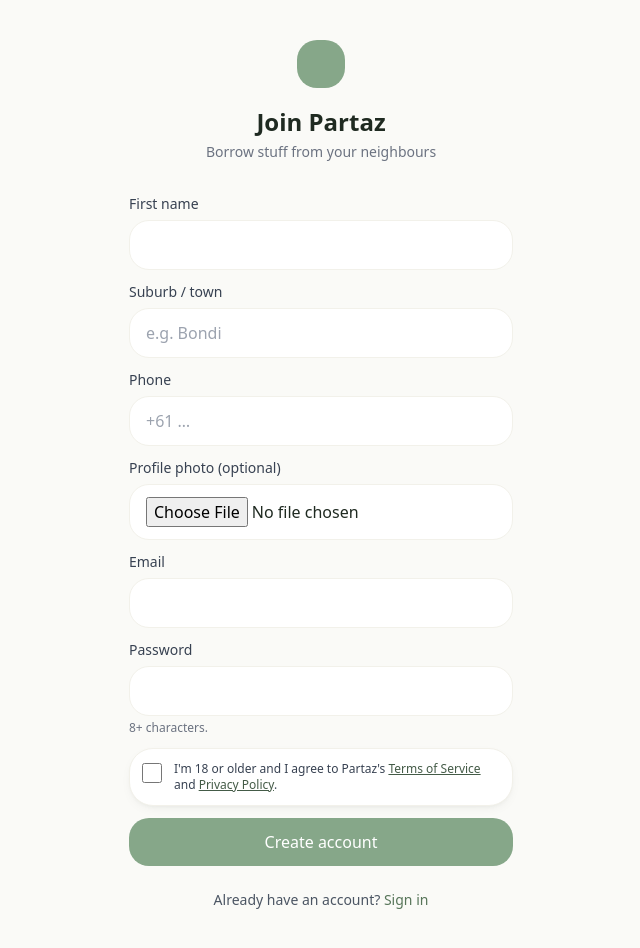
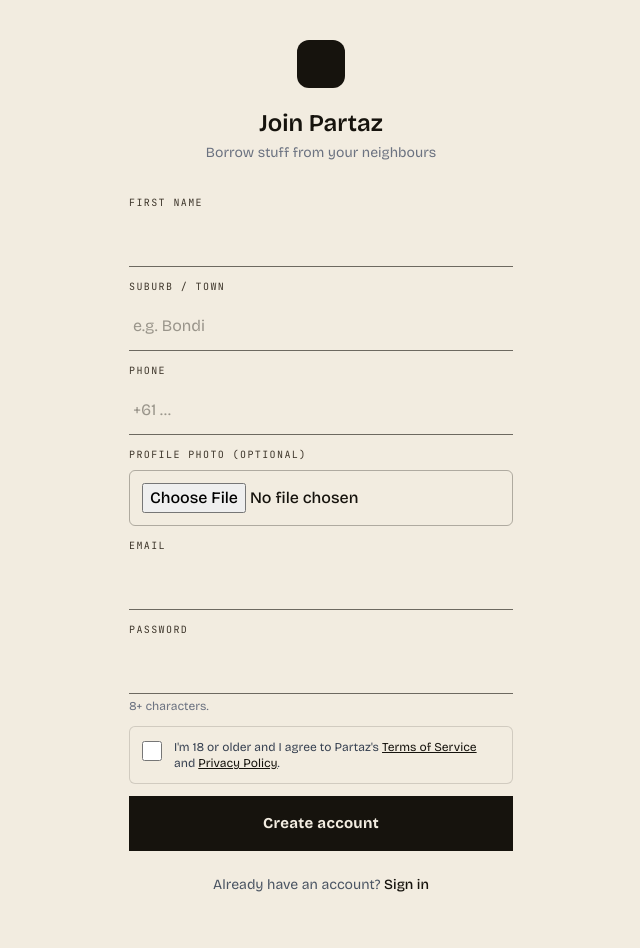
Before and after one commit to Nazimir/lendit, a Next.js app: page /signup in a window 1280 px wide. Shown: the whole page, without its empty margins (319-959 px from the left). Built offline with nearby package versions, Linux system fonts and the light colour scheme.

Commit message:
New look phase 1

```diff
--- a/src/app/globals.css
+++ b/src/app/globals.css
@@ -3,46 +3,75 @@
 @tailwind utilities;
 
 :root {
-  --bg: #FAFAF7;
-  --fg: #1F2A21;
+  --bg: #F2ECE0;
+  --fg: #16130D;
 }
 
 html, body {
   background: var(--bg);
   color: var(--fg);
   -webkit-font-smoothing: antialiased;
-  font-family: system-ui, -apple-system, "Segoe UI", Roboto, sans-serif;
+  font-family: var(--font-display), 'Bricolage Grotesque', system-ui, -apple-system, sans-serif;
 }
 
-* {
-  box-sizing: border-box;
-}
+* { box-sizing: border-box; }
 
-/* Utility — single-line ellipsis */
+/* ──────────────────────────────────────────────────────────────
+   Typography helpers
+   ────────────────────────────────────────────────────────────── */
+
+/* Subtle ellipsis */
 .line-clamp-1 { display: -webkit-box; -webkit-line-clamp: 1; -webkit-box-orient: vertical; overflow: hidden; }
 .line-clamp-2 { display: -webkit-box; -webkit-line-clamp: 2; -webkit-box-orient: vertical; overflow: hidden; }
 
-/* Inputs */
+/* ──────────────────────────────────────────────────────────────
+   Inputs — editorial underline, no box
+   ────────────────────────────────────────────────────────────── */
 .input {
-  @apply w-full rounded-2xl border border-cream-200 bg-white px-4 py-3 text-base
-         placeholder:text-gray-400 focus:border-accent-400 focus:outline-none
-         focus:ring-2 focus:ring-accent-200;
+  @apply w-full bg-transparent border-0 border-b border-ink/60
+         px-1 py-3 text-base font-medium text-ink
+         placeholder:text-ink/40 placeholder:font-normal
+         focus:outline-none focus:border-ink transition-colors;
 }
-.label { @apply block text-sm font-medium text-gray-700 mb-1.5; }
+/* Override for file inputs and select — they still need to look pickable */
+input[type="file"].input,
+select.input,
+textarea.input {
+  @apply border border-ink/30 rounded-md px-3 py-3;
+}
 
-/* Buttons */
-.btn { @apply inline-flex items-center justify-center rounded-2xl px-5 py-3 text-base font-medium transition active:scale-[0.98]; }
-.btn-primary { @apply btn bg-accent-400 text-white hover:bg-accent-500 disabled:opacity-50; }
-.btn-secondary { @apply btn bg-white border border-cream-200 text-accent-700 hover:bg-cream-100; }
-.btn-ghost { @apply btn text-accent-600 hover:bg-cream-100; }
-.btn-danger { @apply btn bg-rose-soft text-accent-900 hover:opacity-90; }
+.label {
+  @apply block font-mono text-[10px] uppercase tracking-mono text-ink-soft mb-2;
+}
 
-/* Pills */
-.pill { @apply inline-flex items-center gap-1 rounded-full px-3 py-1 text-xs font-medium; }
-.pill-accent { @apply pill bg-accent-100 text-accent-700; }
-.pill-butter { @apply pill bg-butter-soft text-accent-900; }
-.pill-rose   { @apply pill bg-rose-soft text-accent-900; }
-.pill-muted  { @apply pill bg-cream-200 text-gray-600; }
+/* ──────────────────────────────────────────────────────────────
+   Buttons — sharp, ink-bordered, editorial
+   ────────────────────────────────────────────────────────────── */
+.btn {
+  @apply inline-flex items-center justify-center
+         px-7 py-4 text-[15px] font-bold tracking-[0.02em]
+         transition active:scale-[0.98] disabled:opacity-50;
+}
+.btn-primary   { @apply btn bg-ink text-paper hover:bg-ink-soft; }
+.btn-secondary { @apply btn bg-transparent border-[1.5px] border-ink text-ink hover:bg-ink/5; }
+.btn-ghost     { @apply btn text-ink underline underline-offset-4 px-0 py-2; }
+.btn-danger    { @apply btn bg-cat-tools text-paper hover:opacity-90; }
 
-/* Card */
-.card { @apply rounded-3xl bg-white shadow-soft border border-cream-200; }
+/* ──────────────────────────────────────────────────────────────
+   Pills / badges — mono caps, ink-on-paper, no rounded
+   ────────────────────────────────────────────────────────────── */
+.pill {
+  @apply inline-flex items-center
+         px-3 py-1.5 text-[10px] font-mono uppercase tracking-mono;
+}
+.pill-accent { @apply pill bg-ink text-paper; }
+.pill-butter { @apply pill bg-cat-kitchen text-ink; }
+.pill-rose   { @apply pill bg-cat-music text-ink; }
+.pill-muted  { @apply pill bg-paper-soft text-ink-soft; }
+
+/* ──────────────────────────────────────────────────────────────
+   Cards — flat. Borders, not shadows.
+   ────────────────────────────────────────────────────────────── */
+.card {
+  @apply bg-paper border border-ink/15 rounded-md;
+}
--- a/src/app/layout.tsx
+++ b/src/app/layout.tsx
@@ -1,15 +1,26 @@
 import type { Metadata, Viewport } from 'next';
-import { Fraunces, Caveat, JetBrains_Mono } from 'next/font/google';
+import { Bricolage_Grotesque, Instrument_Serif, JetBrains_Mono } from 'next/font/google';
 import './globals.css';
 
-const fraunces = Fraunces({
+const display = Bricolage_Grotesque({
   subsets: ['latin'],
   variable: '--font-display',
   display: 'swap',
-  axes: ['SOFT', 'WONK']
+  weight: ['400', '500', '600', '700', '800']
 });
-const caveat = Caveat({ subsets: ['latin'], variable: '--font-script', display: 'swap' });
-const mono = JetBrains_Mono({ subsets: ['latin'], variable: '--font-mono', display: 'swap' });
+const italic = Instrument_Serif({
+  subsets: ['latin'],
+  variable: '--font-italic',
+  display: 'swap',
+  weight: '400',
+  style: 'italic'
+});
+const mono = JetBrains_Mono({
+  subsets: ['latin'],
+  variable: '--font-mono',
+  display: 'swap',
+  weight: ['400', '500']
+});
 
 export const metadata: Metadata = {
   title: 'Partaz',
@@ -32,7 +43,7 @@
 };
 
 export const viewport: Viewport = {
-  themeColor: '#86A789',
+  themeColor: '#F2ECE0',
   width: 'device-width',
   initialScale: 1,
   maximumScale: 1,
@@ -41,8 +52,8 @@
 
 export default function RootLayout({ children }: { children: React.ReactNode }) {
   return (
-    <html lang="en" className={`${fraunces.variable} ${caveat.variable} ${mono.variable}`}>
-      <body className="min-h-screen bg-cream-100 text-accent-900">
+    <html lang="en" className={`${display.variable} ${italic.variable} ${mono.variable}`}>
+      <body className="min-h-screen bg-paper text-ink">
         {children}
       </body>
     </html>
--- a/tailwind.config.ts
+++ b/tailwind.config.ts
@@ -5,41 +5,75 @@
   theme: {
     extend: {
       colors: {
-        // Soft sage green primary — change these hexes to repaint the app.
+        // ─────────────────────────────────────────────────────────────
+        // Partaz visual reset — paper, ink, territory.
+        // ─────────────────────────────────────────────────────────────
+        paper: '#F2ECE0',         // primary cream
+        'paper-soft': '#E8E1D2',  // recessed surfaces
+        ink: '#16130D',           // primary text
+        'ink-soft': '#3D352A',    // secondary text
+        partaz: '#D8421C',        // the red dot in the wordmark
+
+        // 10 category territories. Each is the full canvas of an item card.
+        // Pair with cat-*-ink for legible text on top.
+        'cat-tools':    '#D8421C',
+        'cat-kitchen':  '#EBC65A',
+        'cat-garden':   '#4F6049',
+        'cat-music':    '#E9967A',
+        'cat-outdoor':  '#B6C6CC',
+        'cat-textiles': '#C58D8A',
+        'cat-books':    '#1E2C44',
+        'cat-tech':     '#DCD3BE',
+        'cat-baby':     '#BFB1D0',
+        'cat-sports':   '#8C9555',
+
+        // ─────────────────────────────────────────────────────────────
+        // LEGACY ALIASES — old token names redirected to new palette so
+        // existing components (sage greens, creams) render correctly
+        // until they're rewritten in Phases 2–7. New code should prefer
+        // paper / ink / partaz / cat-* above.
+        // ─────────────────────────────────────────────────────────────
         accent: {
-          50:  '#F1F6F1',
-          100: '#E1ECE2',
-          200: '#C5DAC8',
-          300: '#A3C4A8',
-          400: '#86A789',  // primary
-          500: '#6E9072',
-          600: '#577559',
-          700: '#445B47',
-          800: '#33433A',
-          900: '#1F2A21'
+          50:  '#F2ECE0',
+          100: '#E8E1D2',
+          200: '#DDD3BE',
+          300: '#A89A82',
+          400: '#16130D', // was sage; now ink (used on primary CTAs)
+          500: '#16130D',
+          600: '#16130D',
+          700: '#16130D',
+          800: '#16130D',
+          900: '#16130D'
         },
         cream: {
-          50:  '#FDFCF8',
-          100: '#FAFAF7',  // page background
-          200: '#F2F1EA'
+          50:  '#F2ECE0',
+          100: '#F2ECE0',
+          200: '#E8E1D2'
         },
-        // Soft pink and butter for status pills, ratings
-        rose:   { soft: '#F8B4C8' },
-        butter: { soft: '#F6D77A' }
+        rose:   { soft: '#E9967A' },  // → music territory
+        butter: { soft: '#EBC65A' }   // → kitchen territory
       },
       borderRadius: {
-        xl: '1rem',
-        '2xl': '1.25rem',
-        '3xl': '1.5rem'
+        // Editorial: sharp corners by default. Photo wrappers stay slightly round.
+        xl:   '0.5rem',
+        '2xl':'0.75rem',
+        '3xl':'1rem'
       },
       boxShadow: {
-        soft: '0 4px 14px -6px rgba(31,42,33,0.10), 0 2px 4px -2px rgba(31,42,33,0.05)'
+        // Editorial design avoids drop-shadows. Keep the token name so old
+        // `shadow-soft` references don't break; effectively a no-op now.
+        soft: 'none'
       },
       fontFamily: {
-        sans: ['system-ui', '-apple-system', 'Segoe UI', 'Roboto', 'sans-serif'],
-        display: ['var(--font-display)', 'Fraunces', 'Georgia', 'serif'],
-        script: ['var(--font-script)', 'Caveat', 'cursive'],
-        mono: ['var(--font-mono)', 'ui-monospace', 'monospace']
+        sans:    ['var(--font-display)', 'Bricolage Grotesque', 'system-ui', '-apple-system', 'sans-serif'],
+        display: ['var(--font-display)', 'Bricolage Grotesque', 'system-ui', 'sans-serif'],
+        italic:  ['var(--font-italic)',  'Instrument Serif', 'Georgia', 'serif'],
+        script:  ['var(--font-italic)',  'Instrument Serif', 'Georgia', 'serif'], // legacy alias
+        mono:    ['var(--font-mono)',    'ui-monospace', 'monospace']
+      },
+      letterSpacing: {
+        editorial: '-0.02em',
+        mono: '0.14em'
       }
     }
   },
```
Also changed, not shown: 2 other files (tests, documents, lock files or other folders).
